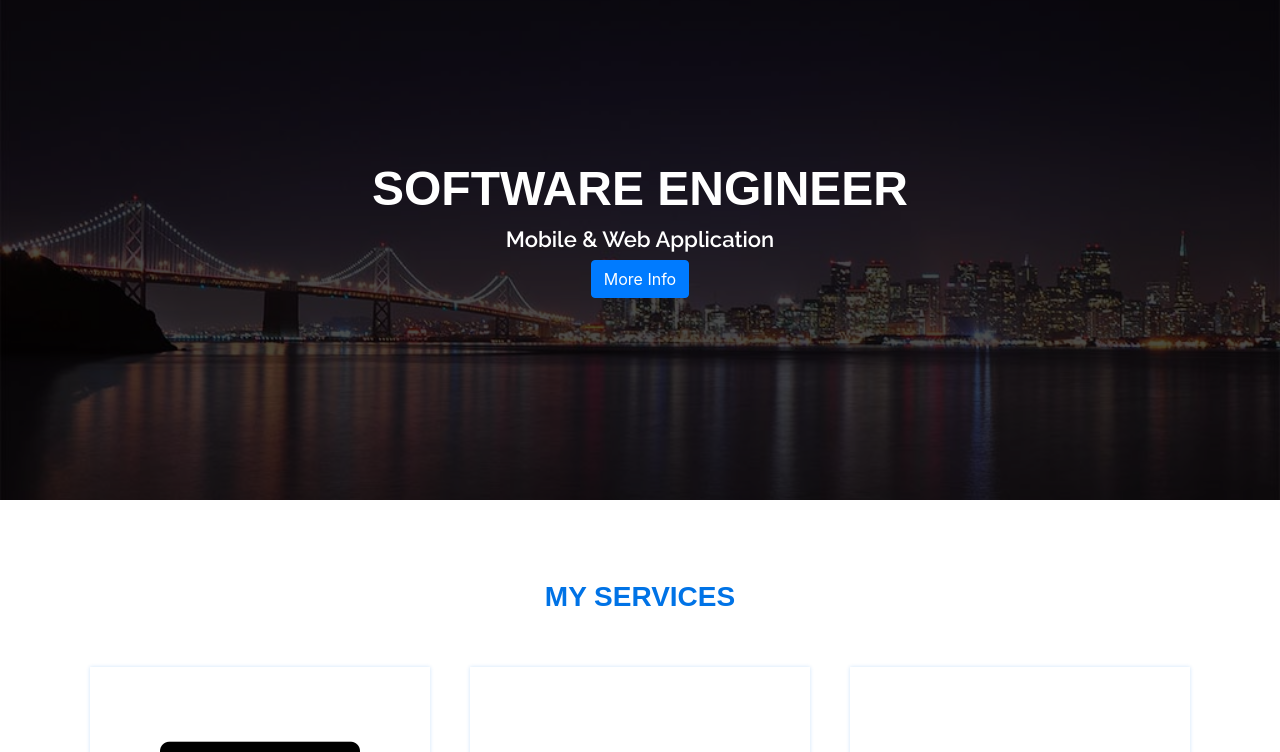
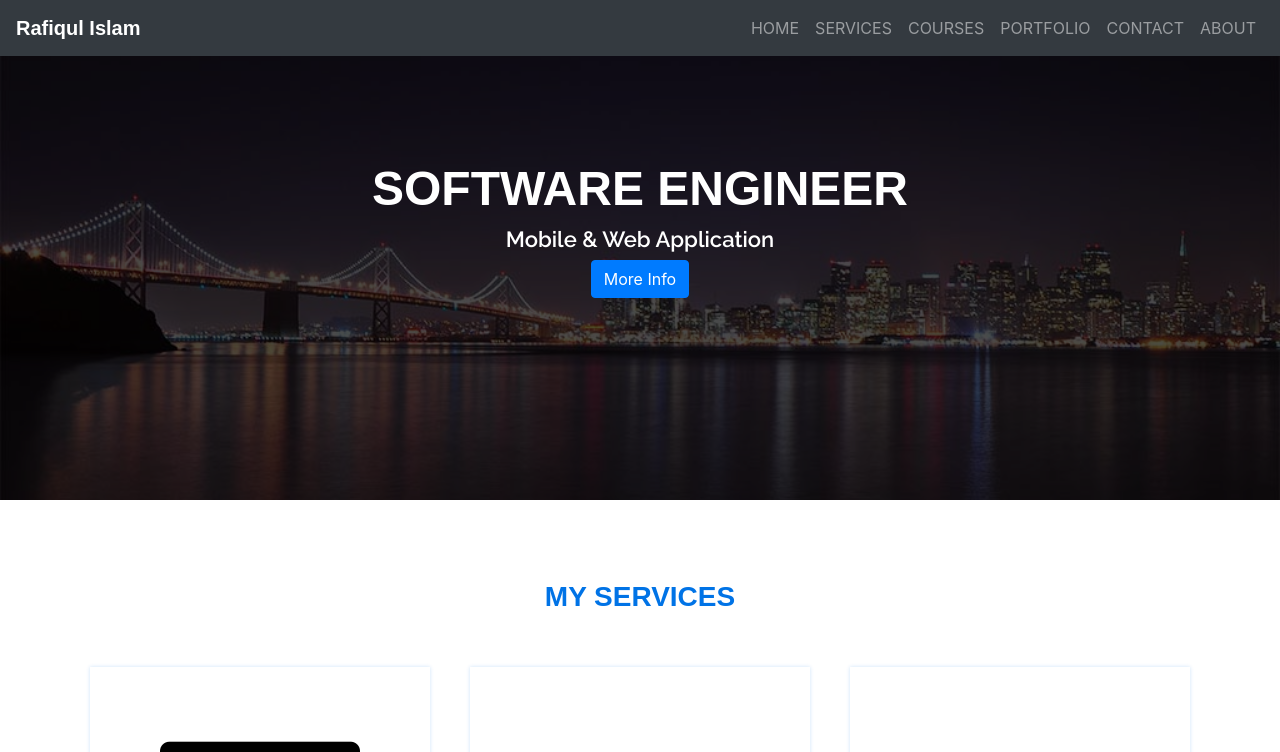
Before and after one commit to pustian-rafiq/my-app, a React (Create React App) app: page / in a window 1280 px wide. Shown: the top 752 px of the page. Built offline with nearby package versions, Linux system fonts and the light colour scheme.

Commit message:
top navigation

```diff
--- a/src/App.js
+++ b/src/App.js
@@ -1,11 +1,13 @@
 
 import './App.css';
 
+import TopNavigation from './components/TopNavigation/TopNavigation'
 import TopBanner from './components/TopBanner/TopBanner'
 import Services from './components/Services/Services'
 function App() {
   return (
     <div>
+      <TopNavigation/>
       <TopBanner/>
       <Services/>
 
--- a/src/asset/css/custom.css
+++ b/src/asset/css/custom.css
@@ -1,3 +1,19 @@
+/* Top Navigation style */
+.navTitle{
+    font-family: 'Montserreat', sans-serif;
+    font-weight: 700;
+    color:#ffffff  !important;
+    font-size: 24px;
+}
+.navTitleScroll{
+    font-family: 'Montserreat', sans-serif;
+    font-weight: 700;
+    color:#0073E6 !important;
+    font-size: 24px;
+}
+
+
+/* Top Banner style */
 .topFixedBanner{
     background-image: url("../images/background.jpg");
     min-height: 500px;
--- /dev/null
+++ b/src/components/TopNavigation/TopNavigation.js
@@ -0,0 +1,50 @@
+import React, { Component,Fragment } from 'react'
+import { Navbar,Nav } from 'react-bootstrap'
+
+export class TopNavigation extends Component {
+  constructor(){
+      super();
+      this.state = {
+          navBarTitle: "navTitle"
+      }
+  }
+
+  onScroll=() =>{
+      if(window.scrollY > 100){
+          this.setState({navBarTitle: 'navTitleScroll'});
+      }else if(window.scrollY < 100){
+        this.setState({navBarTitle: 'navTitle'});
+      }
+  }
+
+  componentDidMount(){
+      window.addEventListener('scroll', this.onScroll);
+  }
+    render() {
+        return (
+            <Fragment>
+                <Navbar fixed="top" collapseOnSelect expand="lg" bg="dark" variant="dark">
+                    <Navbar.Brand className={this.state.navBarTitle} href="#home">Rafiqul Islam</Navbar.Brand>
+                    <Navbar.Toggle aria-controls="responsive-navbar-nav" />
+                    <Navbar.Collapse id="responsive-navbar-nav">
+                        <Nav className="mr-auto">
+
+                        </Nav>
+                        <Nav>
+                            <Nav.Link href="#deets">HOME</Nav.Link>
+                            <Nav.Link href="#deets">SERVICES</Nav.Link>
+                            <Nav.Link href="#deets">COURSES</Nav.Link>
+                            <Nav.Link href="#deets">PORTFOLIO</Nav.Link>
+                            <Nav.Link href="#deets">CONTACT</Nav.Link>
+                            <Nav.Link href="#deets">ABOUT</Nav.Link>
+
+
+                        </Nav>
+                    </Navbar.Collapse>
+                </Navbar>
+            </Fragment>
+        )
+    }
+}
+
+export default TopNavigation
```
Also changed, not shown: 1 other file (tests, documents, lock files or other folders).
